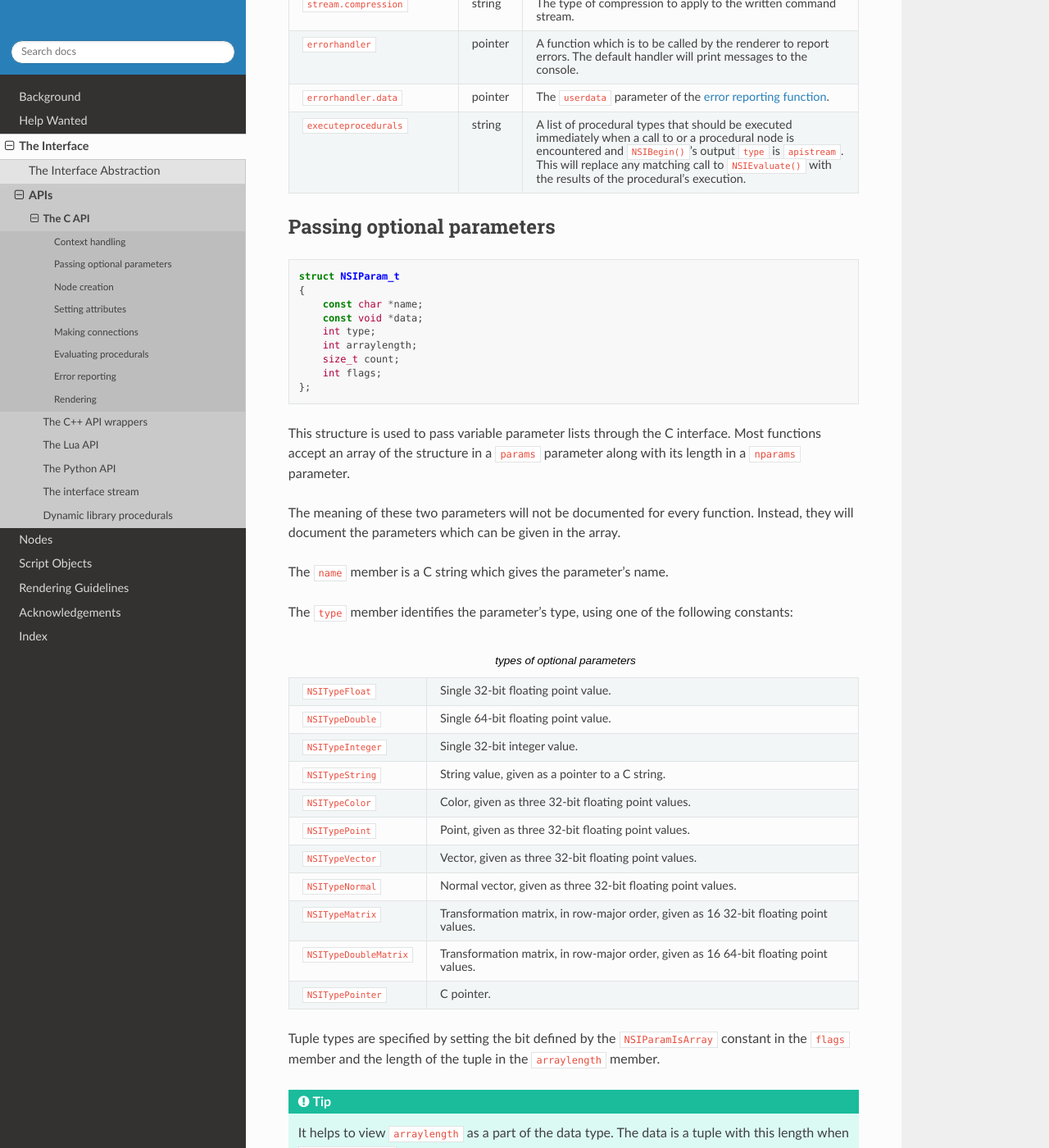
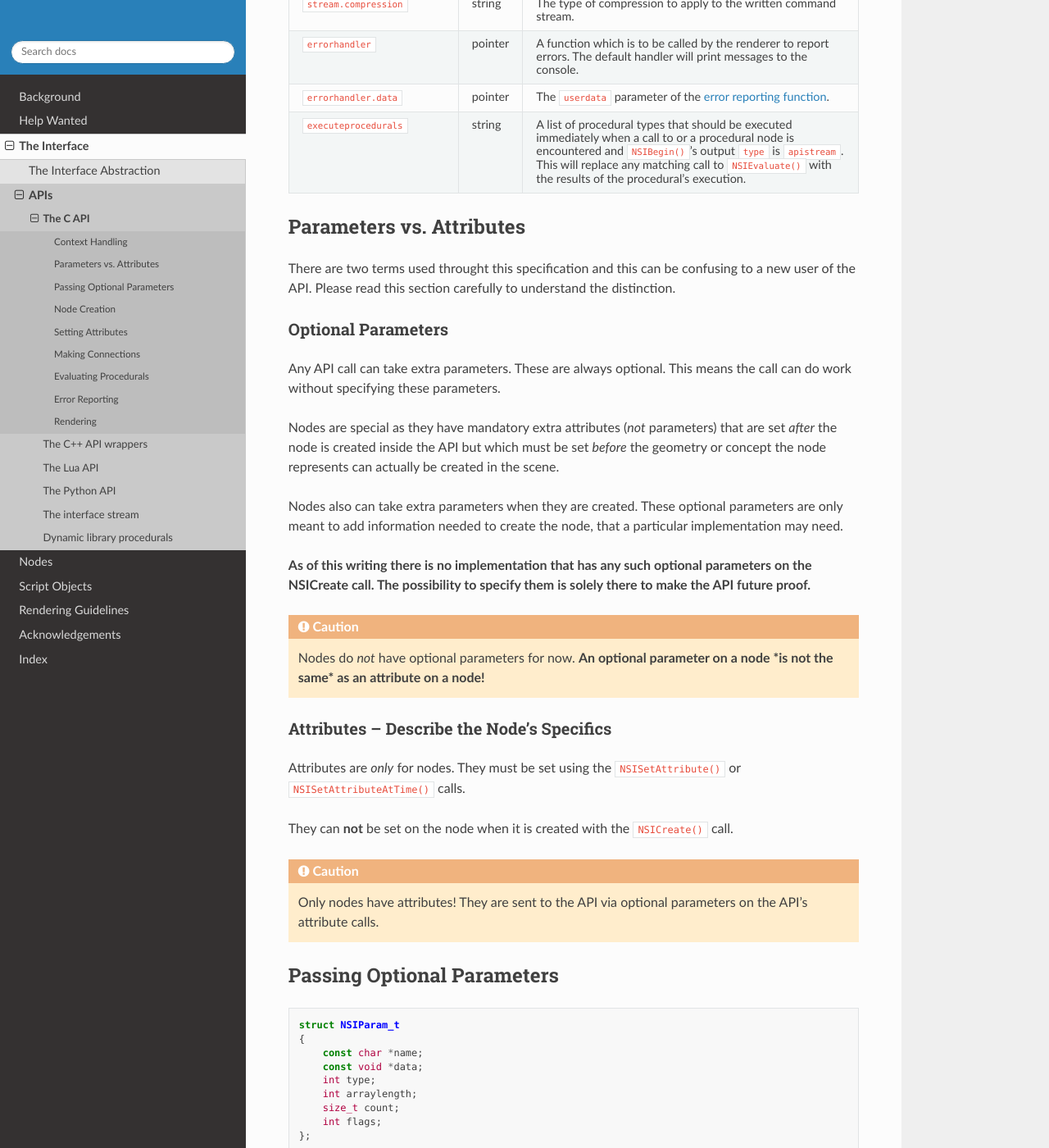
Before and after one commit to virtualritz/nsi-docs, a Sphinx documentation site: the page built from docs/c-api.rst, in a window 1280 px wide and 1400 px high, scrolled down 1759 px. Shown: the whole window at 82% size. Built offline with Sphinx 7.4.7 and the Read the Docs theme 2.0.0, drawn with Linux system fonts in a browser that asks for light colours; pages that are not in the unit, such as notebooks, are missing from menus; some of the changed text lies outside the part shown.

Commit message:
Added clarification on attributes vs parameters.

```diff
--- a/docs/c-api.rst
+++ b/docs/c-api.rst
@@ -43,7 +43,7 @@ nodes in some contexts, such as when
 
 .. _CAPI:contexthandling:
 
-Context handling
+Context Handling
 ~~~~~~~~~~~~~~~~
 
 .. code-block:: c
@@ -131,9 +131,53 @@ which is defined in :doc:`nsi.h`:
     |                        |          | procedural's execution.                            |
     +------------------------+----------+----------------------------------------------------+
 
+Parameters vs. Attributes
+~~~~~~~~~~~~~~~~~~~~~~~~~
+
+There are two terms used throught this specification and this can
+be confusing to a new user of the API. Please read this section
+carefully to understand the distinction.
+
+Optional Parameters
+===================
+Any API call can take extra parameters. These are always optional.
+This means the call can do work without specifying these parameters.
+
+Nodes are special as they have mandatory extra attributes (*not*
+parameters) that are set *after* the node is created inside the API but
+which must be set *before* the geometry or concept the node represents
+can actually be created in the scene.
+
+Nodes also can take extra parameters when they are created. These
+optional parameters are only meant to add information needed to create
+the node, that a particular implementation may need.
+
+**As of this writing there is no implementation that has any such
+optional parameters on the NSICreate call. The possibility to specify
+them is solely there to make the API future proof.**
+
+.. Caution::
+    Nodes do *not* have optional parameters for now. **An optional
+    parameter on a node *is not the same* as an attribute on a node!**
+
+Attributes – Describe the Node's Specifics
+==========================================
+
+Attributes are *only* for nodes. They must be set using the
+``NSISetAttribute()`` or ``NSISetAttributeAtTime()`` calls.
+
+They can **not** be set on the node when it is created with the
+``NSICreate()`` call.
+
+.. Caution::
+    Only nodes have attributes! They are sent to the API
+    via optional parameters on the API's attribute calls.
+
+
+
 .. _CAPI:optionalparameters:
 
-Passing optional parameters
+Passing Optional Parameters
 ~~~~~~~~~~~~~~~~~~~~~~~~~~~
 
 .. code-block:: c
@@ -290,9 +334,11 @@ know which values of the other parameter to use.
     creating nodes
     node creation
 
+
+
 .. _CAPI:nsicreate:
 
-Node creation
+Node Creation
 ~~~~~~~~~~~~~
 
 .. code-block:: c
@@ -331,9 +377,12 @@ This function is used to create a new node. Its parameters are:
 |   The type of :ref:`node<chapter:nodes>` to create.
 
 | ``nparams``, ``params``
-    This pair describes a list of optional parameters. *There are no
-    optional parameters defined as of now*. The ``NSIParam_t`` type is
+    This pair describes a list of optional parameters.
+    The ``NSIParam_t`` type is
     described in :ref:`this section<CAPI:optionalparameters>`.
+
+.. Caution::
+    There are *no* optional parameters defined as of now.
 
 --------------
 
@@ -384,7 +433,7 @@ It accepts the following optional parameters:
     |                        |          | network in a single call.                          |
     +------------------------+----------+---------------+------------------------------------+
 
-Setting attributes
+Setting Attributes
 ~~~~~~~~~~~~~~~~~~
 
 .. code-block:: c
@@ -456,7 +505,7 @@ shader.
 
 .. _CAPI:nsiconnect:
 
-Making connections
+Making Connections
 ~~~~~~~~~~~~~~~~~~
 
 .. code-block:: c
@@ -486,28 +535,21 @@ two elements. It is not an error to create a connection which already
 exists or to remove a connection which does not exist but the nodes on
 which the connection is performed must exist. The parameters are:
 
-.. table:: NSIConnect()/NSIDisconnect() optional parameters
-    :widths: 3 1 6
+| ``from``
+|   The handle of the node from which the connection is made.
 
-    +------------------------+----------+----------------------------------------------------+
-    | **Name**               | **Type** | **Description/Values**                             |
-    +========================+==========+====================================================+
-    | ``from``               | string   | The handle of the node from which the connection   |
-    |                        |          | is made.                                           |
-    +------------------------+----------+----------------------------------------------------+
-    | ``from attr``          | string   | The name of the attribute from which the           |
-    |                        |          | connection is made. If this is an empty string     |
-    | ``from.attribute`` (!) |          | then the connection is made from the node instead  |
-    |                        |          | of from a specific attribute of the node.          |
-    +------------------------+----------+----------------------------------------------------+
-    | ``to``                 | string   | The handle of the node to which the connection is  |
-    |                        |          | made.                                              |
-    +------------------------+----------+----------------------------------------------------+
-    | ``to``                 | string   | The name of the attribute to which the connection  |
-    |                        |          | is made. If this is an empty string then the       |
-    | ``to.attribute`` (!)   |          | connection is made to the node instead of to a     |
-    |                        |          | specific attribute of the node.                    |
-    +------------------------+----------+----------------------------------------------------+
+| ``from_attr``
+|   The name of the attribute from which the connection is made. If this
+    is an empty string then the connection is made from the node instead
+    of from a specific attribute of the node.
+
+| ``to``
+|   The handle of the node to which the connection is made.                                              |
+
+| ``to_attr``
+|   The name of the attribute to which the connection is made. If this
+    is an empty string then the connection is made to the node instead
+    of to a specific attribute of the node.
 
 ``NSIConnect()`` accepts additional optional parameters. Refer to the
 :ref:`guidelines on inter-object visibility<section:lightlinking>` for
@@ -530,7 +572,7 @@ everything from :ref:`the scene's root<node:root>`:
     evaluating Lua scripts
     inline archive
 
-Evaluating procedurals
+Evaluating Procedurals
 ~~~~~~~~~~~~~~~~~~~~~~
 
 .. code-block:: c
@@ -614,7 +656,7 @@ The optional parameters accepted by this function are:
     error reporting
     enum error levels
 
-Error reporting
+Error Reporting
 ~~~~~~~~~~~~~~~
 
 .. code-block:: c
--- a/docs/cpp-api.rst
+++ b/docs/cpp-api.rst
@@ -9,7 +9,7 @@ The :doc:`nsi.hpp` file provides C++ wrappers which are less tedious to use
 than the low level C interface. All the functionality is inline so no
 additional libraries are needed and there are no abi issues to consider.
 
-Creating a context
+Creating a Context
 ------------------
 
 The core of these wrappers is the ``NSI::Context`` class. Its default
@@ -47,7 +47,7 @@ object is deleted. It is also possible to bind the object to a handle
 from the C API, in which case it will not be released unless the
 ``End()`` method is explicitly called.
 
-Argument passing
+Argument Passing
 ----------------
 
 The ``NSI::Context`` class has methods for all the other |nsi| calls.
@@ -84,7 +84,7 @@ And finally a class supports dynamically building a list.
 The ``NSI::ArgumentList`` object will delete all the objects added to it
 when it is deleted.
 
-Argument classes
+Argument Classes
 ~~~~~~~~~~~~~~~~
 
 To be continued …
--- a/docs/interface.rst
+++ b/docs/interface.rst
@@ -47,6 +47,7 @@ APIs
 
     c-api
     cpp-api
+    rust-api
     lua-api
     python-api
     stream-api
```
Also changed, not shown: docs/nodes.rst (+6 -6 lines).
